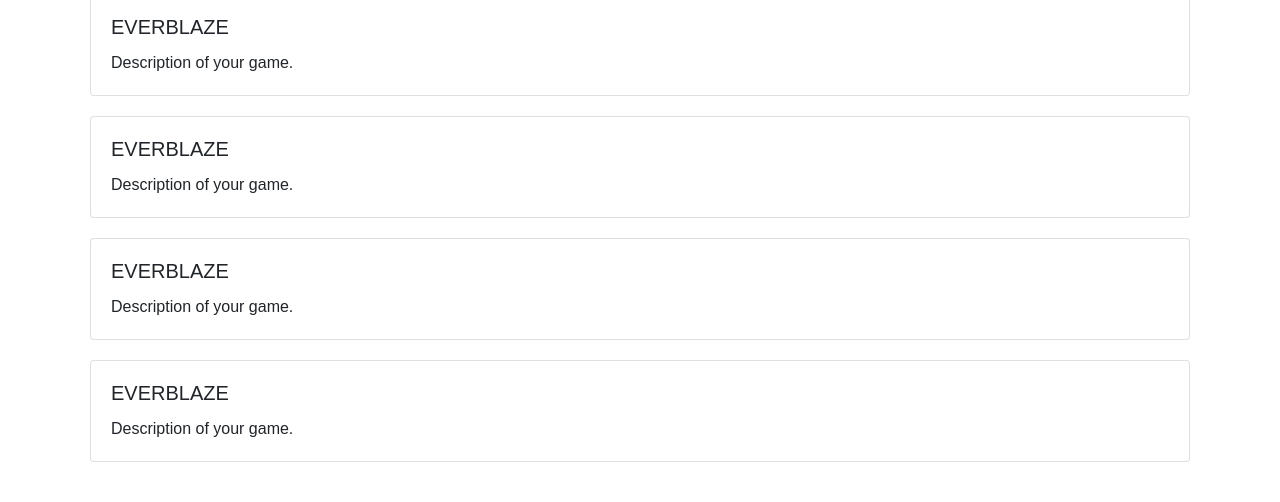
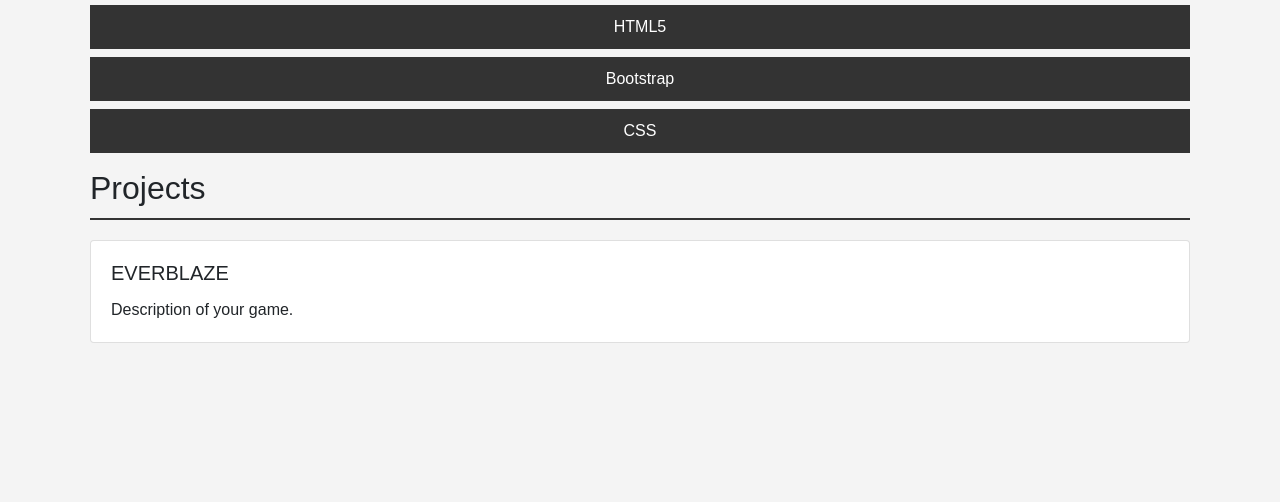
Before and after one commit to bones2421/bones2421.github.io, a plain HTML site: page index.html in a window 1280 px wide. Shown: the part 595-1097 px from the top of the page. After the commit the page ends 978 px from the top, so only its background shows below. Drawn offline with nearby package versions, Linux system fonts and the light colour scheme.

Commit message:
Update index.html

```diff
--- a/index.html
+++ b/index.html
@@ -5,10 +5,12 @@
     <title>Portfolio</title>
     <link rel="stylesheet" href="https://maxcdn.bootstrapcdn.com/bootstrap/4.5.2/css/bootstrap.min.css">
     <style>
+        /* General styles */
         body {
             font-family: Arial, sans-serif;
             margin: 0;
             padding: 0;
+            background-color: #f4f4f4;
         }
         header {
             background-color: #333;
@@ -19,6 +21,31 @@
         .container {
             padding: 20px;
         }
+
+        /* About Me Section */
+        h2 {
+            border-bottom: 2px solid #333;
+            padding-bottom: 10px;
+            margin-bottom: 20px;
+        }
+        p {
+            line-height: 1.6;
+        }
+
+        /* Skills Section */
+        ul {
+            list-style: none;
+            padding-left: 0;
+        }
+        ul li {
+            background: #333;
+            color: #fff;
+            margin: 8px 0;
+            padding: 10px;
+            text-align: center;
+        }
+
+        /* Projects Section */
         .project-card {
             margin-bottom: 20px;
         }
@@ -27,12 +54,12 @@
 <body>
 
     <header>
-        <h1>Ben Williams</h1>
+        <h1>Your Portfolio</h1>
     </header>
 
     <div class="container">
         <h2>About Me</h2>
-        <p>I am an experienced Full Stack Developer who specializes in HTML, CSS, the full MERN stack, python, jQuery and JavaScript. I also have extensive knowledge of Docker, Azure, AWS, and Git. In the past I have utilized Heroku for deployment as well as GitHub Pages. I currently have this domain hosted via GoDaddy and GitHub Pages as well. Overall I am very experienced with Web Development and DevOps. Feel free to get in touch if you would like to talk!</p>
+        <p>Your bio here...</p>
 
         <h2>Skills</h2>
         <ul>
@@ -56,27 +83,6 @@
             </div>
         </div>
 
-        <div class="card project-card">
-            <div class="card-body">
-                <h5 class="card-title">EVERBLAZE</h5>
-                <p class="card-text">Description of your game.</p>
-            </div>
-        </div>
-
-        <div class="card project-card">
-            <div class="card-body">
-                <h5 class="card-title">EVERBLAZE</h5>
-                <p class="card-text">Description of your game.</p>
-            </div>
-        </div>
-
-        <div class="card project-card">
-            <div class="card-body">
-                <h5 class="card-title">EVERBLAZE</h5>
-                <p class="card-text">Description of your game.</p>
-            </div>
-        </div>
-
         <!-- Add more project cards here -->
 
     </div>
```
